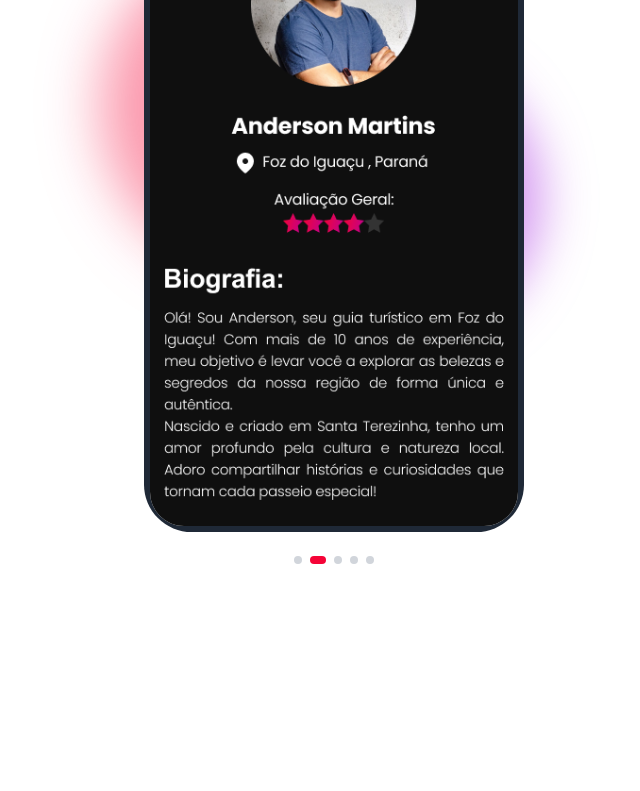
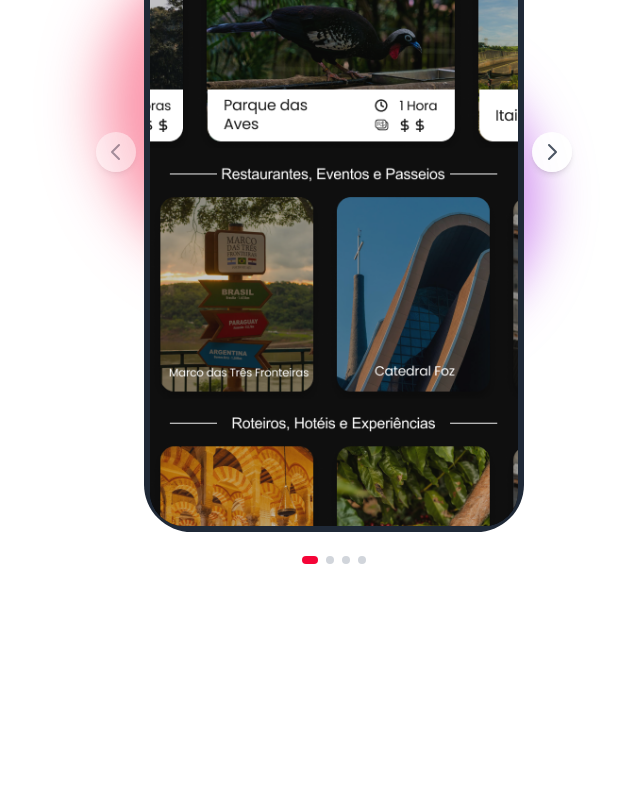
Before and after one commit to guilhermelaz/tourlink-landing-page, a Next.js app: page / in a window 1280 px wide. Shown: the part 780-1571 px from the top of the page, without its empty margins (306-946 px from the left). Built offline with nearby package versions, Linux system fonts and the light colour scheme.

Commit message:
chore: adjustments

```diff
--- a/src/app/components/Hero.tsx
+++ b/src/app/components/Hero.tsx
@@ -7,7 +7,6 @@ const appScreenshots = [
   '/screenshots/pagina 2.png',
   '/screenshots/pagina 3.png',
   '/screenshots/pagina 4.png',
-  '/screenshots/pagina 5.png',
 ];
 
 export default function Hero() {
--- a/src/app/components/PhoneMockup.tsx
+++ b/src/app/components/PhoneMockup.tsx
@@ -1,6 +1,5 @@
 'use client';
 import { motion, AnimatePresence } from 'framer-motion';
-import Image from 'next/image';
 import { useState, useEffect, useRef } from 'react';
 
 interface PhoneMockupProps {
@@ -9,8 +8,7 @@ interface PhoneMockupProps {
 
 export default function PhoneMockup({ images }: PhoneMockupProps) {
   const [currentIndex, setCurrentIndex] = useState(0);
-  const scrollRef = useRef<HTMLDivElement>(null);
-  const [isScrolling, setIsScrolling] = useState(false);
+  const containerRef = useRef<HTMLDivElement>(null);
   const [dimensions, setDimensions] = useState({ width: 0, height: 0 });
   const imageRef = useRef<HTMLImageElement>(null);
 
@@ -19,9 +17,7 @@ export default function PhoneMockup({ images }: PhoneMockupProps) {
       if (imageRef.current) {
         const { naturalWidth, naturalHeight } = imageRef.current;
         if (naturalWidth && naturalHeight) {
-          // Get the container width (phone screen width)
-          const containerWidth = scrollRef.current?.clientWidth || 308;
-          // Calculate height maintaining aspect ratio
+          const containerWidth = containerRef.current?.clientWidth || 308;
           const scaledHeight = (containerWidth * naturalHeight) / naturalWidth;
           setDimensions({
             width: containerWidth,
@@ -31,43 +27,25 @@ export default function PhoneMockup({ images }: PhoneMockupProps) {
       }
     };
 
-    // Create a hidden image to get natural dimensions
     const img = document.createElement('img');
     img.src = images[currentIndex];
-    img.onload = () => {
-      if (imageRef.current) {
-        imageRef.current.src = img.src;
-        updateDimensions();
+    img.onload = updateDimensions;
+
+    window.addEventListener('resize', updateDimensions);
+    return () => window.removeEventListener('resize', updateDimensions);
+  }, [currentIndex, images]);
+
+  const swipeConfidenceThreshold = 10000;
+  const swipePower = (offset: number, velocity: number) => {
+    return Math.abs(offset) * velocity;
+  };
+
+  const paginate = (newDirection: number) => {
+    const nextIndex = currentIndex + newDirection;
+    if (nextIndex >= 0 && nextIndex < images.length) {
+      setCurrentIndex(nextIndex);
     }
   };
-  }, [currentIndex, images]);
-
-  useEffect(() => {
-    const timer = setInterval(() => {
-      if (!isScrolling && scrollRef.current && dimensions.height > 0) {
-        setIsScrolling(true);
-
-        // First scroll to bottom
-        scrollRef.current.scrollTo({
-          top: dimensions.height - scrollRef.current.clientHeight,
-          behavior: 'smooth'
-        });
-
-        // After scrolling, change image and reset scroll
-        setTimeout(() => {
-          setCurrentIndex((prev) => (prev + 1) % images.length);
-          setTimeout(() => {
-            if (scrollRef.current) {
-              scrollRef.current.scrollTop = 0;
-              setIsScrolling(false);
-            }
-          }, 100);
-        }, 1000);
-      }
-    }, 4000);
-
-    return () => clearInterval(timer);
-  }, [images.length, isScrolling, dimensions.height]);
 
   return (
     <div className="relative mx-auto max-w-[280px] md:max-w-[380px]">
@@ -79,33 +57,44 @@ export default function PhoneMockup({ images }: PhoneMockupProps) {
         </svg>
 
         {/* Screen content */}
-        <div className="absolute inset-[6px] rounded-[34px] overflow-hidden bg-gray-50">
+        <div className="absolute inset-[6px] rounded-[34px] overflow-hidden bg-black">
           <div
-            ref={scrollRef}
-            className="w-full h-full overflow-y-auto scrollbar-hide"
+            ref={containerRef}
+            className="w-full h-full overflow-y-auto overflow-x-hidden scrollbar-hide relative"
             style={{ scrollbarWidth: 'none', msOverflowStyle: 'none' }}
           >
-            <AnimatePresence mode="wait">
+            <AnimatePresence initial={false} custom={currentIndex}>
               <motion.div
                 key={currentIndex}
-                initial={{ opacity: 0 }}
-                animate={{ opacity: 1 }}
-                exit={{ opacity: 0 }}
-                transition={{ duration: 0.3 }}
+                custom={currentIndex}
+                drag="x"
+                dragConstraints={{ left: 0, right: 0 }}
+                dragElastic={1}
+                onDragEnd={(e, { offset, velocity }) => {
+                  const swipe = swipePower(offset.x, velocity.x);
+
+                  if (swipe < -swipeConfidenceThreshold) {
+                    paginate(1);
+                  } else if (swipe > swipeConfidenceThreshold) {
+                    paginate(-1);
+                  }
+                }}
+                className="h-full flex items-start justify-center"
                 style={{
                   width: '100%',
-                  height: dimensions.height > 0 ? dimensions.height : '100%',
-                  position: 'relative'
+                  position: 'relative',
+                  backgroundColor: 'black'
                 }}
               >
                 <img
                   ref={imageRef}
                   src={images[currentIndex]}
                   alt={`App screenshot ${currentIndex + 1}`}
+                  className="w-full h-auto"
                   style={{
-                    width: '100%',
-                    height: 'auto',
-                    display: 'block'
+                    touchAction: 'pan-y',
+                    objectFit: 'contain',
+                    maxWidth: '100%'
                   }}
                 />
               </motion.div>
@@ -115,6 +104,46 @@ export default function PhoneMockup({ images }: PhoneMockupProps) {
 
         {/* Notch */}
         <div className="absolute top-0 left-1/2 -translate-x-1/2 w-40 h-6 bg-[#1F2937] rounded-b-3xl" />
+      </div>
+
+      {/* Navigation buttons for desktop */}
+      <button
+        onClick={() => currentIndex > 0 && setCurrentIndex(currentIndex - 1)}
+        className={`hidden md:flex absolute left-[-3rem] top-1/2 transform -translate-y-1/2 z-20
+          items-center justify-center w-10 h-10 rounded-full bg-white/90 shadow-md hover:bg-white
+          transition-all duration-200 ${currentIndex === 0 ? 'opacity-50 cursor-not-allowed' : 'cursor-pointer'}`}
+        disabled={currentIndex === 0}
+        aria-label="Previous image"
+      >
+        <svg className="w-6 h-6 text-gray-600" fill="none" stroke="currentColor" viewBox="0 0 24 24" xmlns="http://www.w3.org/2000/svg">
+          <path strokeLinecap="round" strokeLinejoin="round" strokeWidth={2} d="M15 19l-7-7 7-7" />
+        </svg>
+      </button>
+
+      <button
+        onClick={() => currentIndex < images.length - 1 && setCurrentIndex(currentIndex + 1)}
+        className={`hidden md:flex absolute right-[-3rem] top-1/2 transform -translate-y-1/2 z-20
+          items-center justify-center w-10 h-10 rounded-full bg-white/90 shadow-md hover:bg-white
+          transition-all duration-200 ${currentIndex === images.length - 1 ? 'opacity-50 cursor-not-allowed' : 'cursor-pointer'}`}
+        disabled={currentIndex === images.length - 1}
+        aria-label="Next image"
+      >
+        <svg className="w-6 h-6 text-gray-600" fill="none" stroke="currentColor" viewBox="0 0 24 24" xmlns="http://www.w3.org/2000/svg">
+          <path strokeLinecap="round" strokeLinejoin="round" strokeWidth={2} d="M9 5l7 7-7 7" />
+        </svg>
+      </button>
+
+      {/* Navigation caption */}
+      <div className="absolute top-0 left-1/2 transform -translate-x-1/2 -translate-y-1/2 z-20">
+        <div className="flex items-center gap-2 bg-white/90 backdrop-blur-sm px-4 py-1.5 rounded-full shadow-sm">
+          <svg className="w-4 h-4 text-gray-600" fill="none" stroke="currentColor" viewBox="0 0 24 24" xmlns="http://www.w3.org/2000/svg">
+            <path strokeLinecap="round" strokeLinejoin="round" strokeWidth={2} d="M10 19l-7-7m0 0l7-7m-7 7h18" />
+          </svg>
+          <p className="text-sm font-medium text-gray-600">Deslize para navegar</p>
+          <svg className="w-4 h-4 text-gray-600" fill="none" stroke="currentColor" viewBox="0 0 24 24" xmlns="http://www.w3.org/2000/svg">
+            <path strokeLinecap="round" strokeLinejoin="round" strokeWidth={2} d="M14 5l7 7m0 0l-7 7m7-7H3" />
+          </svg>
+        </div>
       </div>
 
       {/* Decorative elements */}
@@ -143,16 +172,13 @@ export default function PhoneMockup({ images }: PhoneMockupProps) {
         }}
       />
 
-      {/* Navigation dots */}
-      <div className="absolute bottom-[-2rem] left-1/2 transform -translate-x-1/2 flex space-x-2">
+      {/* Page indicators */}
+      <div className="absolute -bottom-8 left-1/2 transform -translate-x-1/2 z-20">
+        <div className="flex space-x-2">
           {images.map((_, index) => (
             <button
               key={index}
-            onClick={() => {
-              if (!isScrolling) {
-                setCurrentIndex(index);
-              }
-            }}
+              onClick={() => setCurrentIndex(index)}
               className={`w-2 h-2 rounded-full transition-all duration-300 ${
                 index === currentIndex ? 'bg-[#F50437] w-4' : 'bg-gray-300'
               }`}
@@ -161,5 +187,6 @@ export default function PhoneMockup({ images }: PhoneMockupProps) {
           ))}
         </div>
       </div>
+    </div>
   );
 }
```
Also changed, not shown: public/screenshots/pagina 4.png, public/screenshots/pagina 5.png (deleted). Lines whose indentation alone changed are shown as unchanged.
